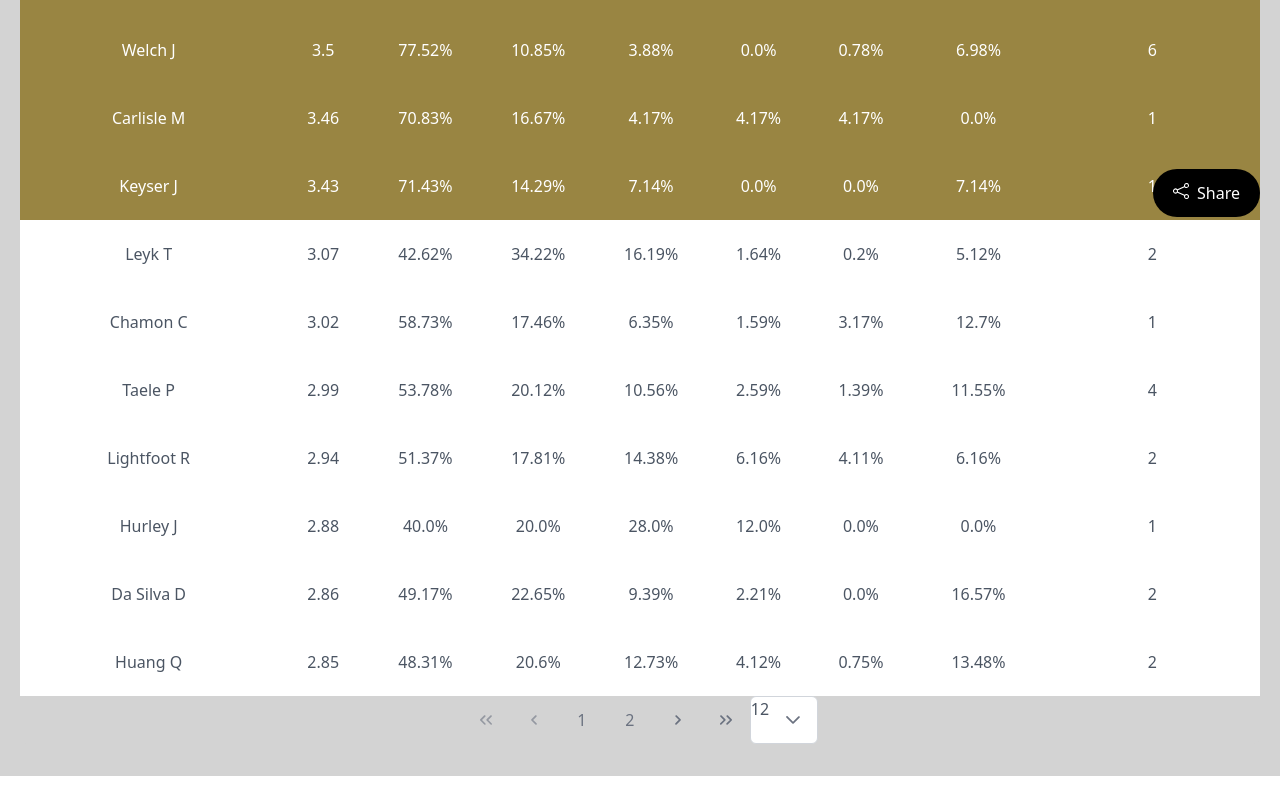
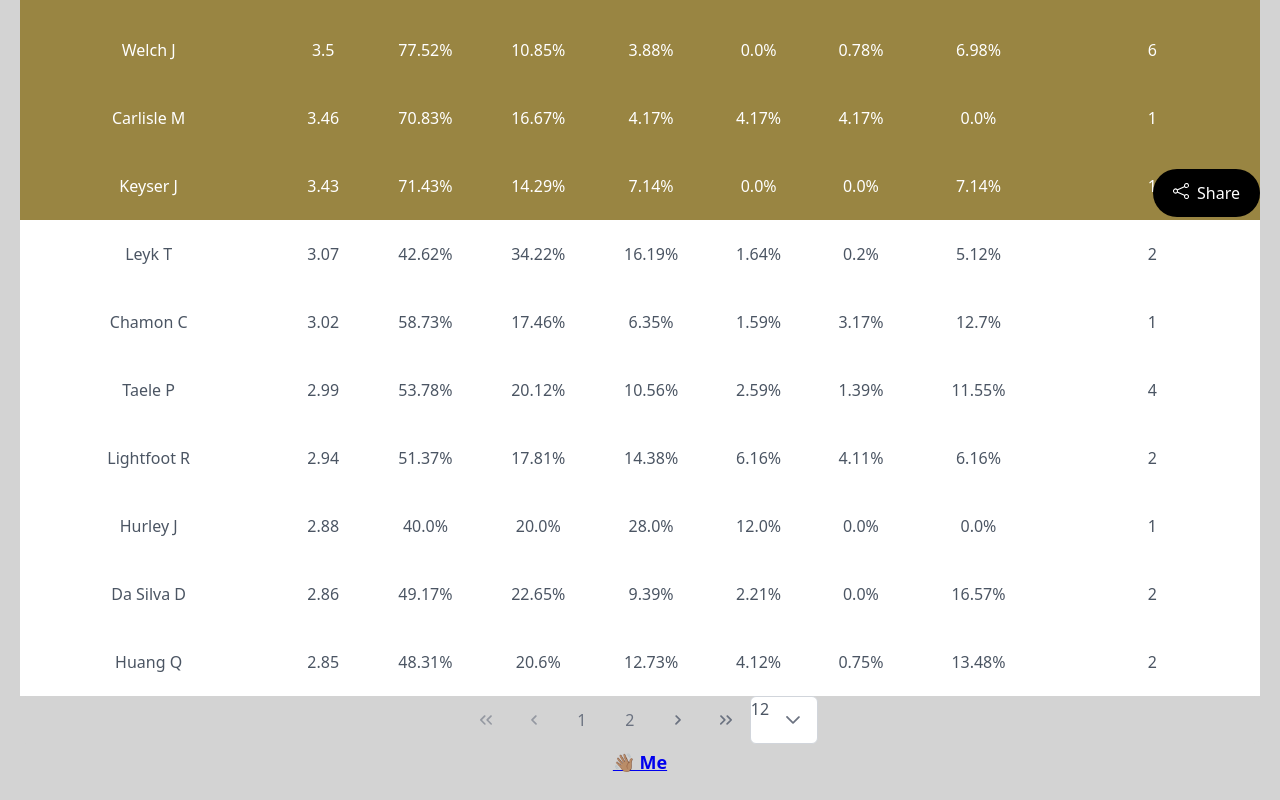
Before and after one commit to jippylong12/tamuFGD-Vue, a Vue app: page / in a window 1280 px wide. Shown: the part 563-1363 px from the top of the page. Before the commit the page ends 1339 px from the top, so only its background shows below. Built offline with nearby package versions, Linux system fonts and the light colour scheme.

Commit message:
Added some emojis and added a link to main page for those who go directly to the data

```diff
--- a/src/App.vue
+++ b/src/App.vue
@@ -294,6 +294,12 @@ export default {
         tableHeaders,
       }"/>
 
+      <v-row no-gutters v-if="!(tableData.length === 0 && !dataLoading)" class="mt-0 mb-4">
+        <v-col cols="12" class="py-0">
+          <h5 class="suggestion"><a href="https://www.jippylong12.xyz">👋🏽 Me</a></h5>
+        </v-col>
+      </v-row>
+
       <ShareButton v-bind="{
         show: tableData.length > 0,
         course,
--- a/src/components/GeneralInfo.vue
+++ b/src/components/GeneralInfo.vue
@@ -5,9 +5,8 @@ defineProps(['show'])
 <template>
   <v-row no-gutters v-if="show">
     <v-col cols="12" class="py-2">
-      <h5 class="suggestion"><a href="https://www.jippylong12.xyz">Me</a>
+      <h5 class="suggestion"><a href="https://www.jippylong12.xyz">👋🏽 Me</a></h5>
       <h5 class="suggestion"> Data from Spring 2012 - Spring 2023</h5>
-      </h5>
     </v-col>
 
     <v-col cols="12" class="px-4 pb-4">
@@ -23,7 +22,7 @@ defineProps(['show'])
     <v-col cols="12">
       <h5 class="suggestion"> Thanks & Acknowledgements</h5>
       <h5 class="credits">
-        <b>My Momma: #1</b><br>
+        <b>My Momma: #1🥇</b><br>
         <b>Matthew:</b> adding the Q drop column.<br>
         <b>Zubin:</b> Pointing out the averaging problem.<br>
         <b>Eric:</b> Suggesting to distinguish honors sections.
@@ -37,5 +36,4 @@ defineProps(['show'])
       </ul>
     </v-col>
   </v-row>
-
 </template>
--- a/src/components/ResultsTable.vue
+++ b/src/components/ResultsTable.vue
@@ -93,7 +93,7 @@ function transformData() {
 
 </script>
 <template>
-  <v-row v-if="transformedData.length > 0 || dataLoading" class="px-4 mb-4">
+  <v-row v-if="transformedData.length > 0 || dataLoading" class="px-4">
     <v-col cols="12">
       <DataTable :loading="dataLoading" :rowClass="determineRowClass"
                  :value="transformedData"
```
